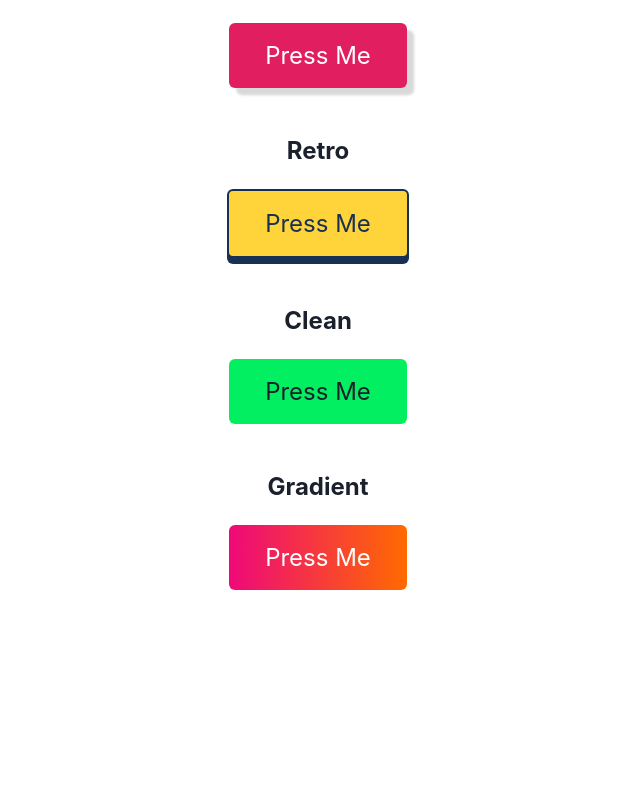
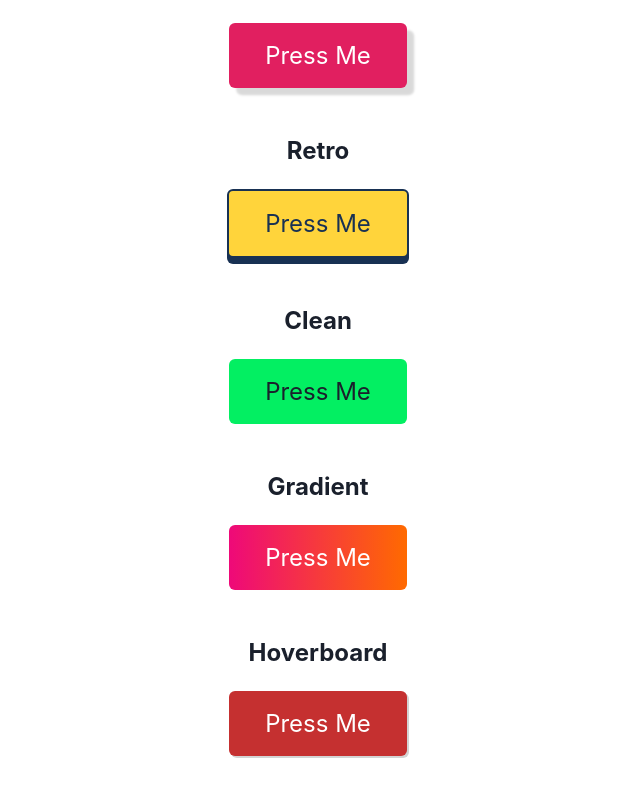
Before and after one commit to ncarchedi/big-ass-buttons.js, a Next.js app: page / in a window 1280 px wide. Shown: the part 467-1263 px from the top of the page, without its empty margins (322-962 px from the left). Before the commit the page ends 1185 px from the top, so only its background shows below. Built offline with nearby package versions, Linux system fonts and the light colour scheme.

Commit message:
add button from personal website

```diff
--- a/src/pages/index.js
+++ b/src/pages/index.js
@@ -18,7 +18,7 @@ export default function Home() {
           way to guarantee 100% of people click it.
         </p>
 
-        <div class="examples">
+        <div className="examples">
           <div className="example">
             <h2>Keyboard</h2>
             <Button type="keyboard">Press Me</Button>
@@ -43,6 +43,11 @@ export default function Home() {
             <h2>Gradient</h2>
             <Button type="gradient">Press Me</Button>
           </div>
+
+          <div className="example">
+            <h2>Hoverboard</h2>
+            <Button type="hoverboard">Press Me</Button>
+          </div>
         </div>
       </main>
     </div>
--- a/src/styles/globals.css
+++ b/src/styles/globals.css
@@ -1,7 +1,4 @@
 :root {
-  --lightpurple: #ebd0ff;
-  --purple: #792bb3;
-  --darkpurple: #330556;
   --px: 1.5em;
   --py: 0.75em;
 }
@@ -71,7 +68,7 @@ body {
 /* buttons */
 
 .button {
-  border: 1px solid black;
+  background-color: rgb(235, 235, 235);
   padding: var(--py) var(--px);
   border-radius: 0.25em;
   font-size: 1.5rem;
@@ -100,7 +97,6 @@ body {
 }
 
 .floating {
-  border: none;
   box-shadow: 0.3em 0.3em 0.1em 0 rgba(0, 0, 0, 0.15);
   background-color: #e11f60;
   color: white;
@@ -134,7 +130,6 @@ body {
 
 .clean {
   background-color: rgb(3, 239, 98);
-  border: none;
 }
 
 .clean:hover {
@@ -148,7 +143,6 @@ body {
 .gradient {
   background-image: linear-gradient(to right, #ee0979, #ff6a00);
   color: white;
-  border: none;
 }
 
 .gradient:hover {
@@ -158,3 +152,14 @@ body {
 .gradient:active {
   transform: perspective(1px) scale(0.95);
 }
+
+.hoverboard {
+  background-color: #c53030;
+  color: white;
+  box-shadow: 2px 2px 0 lightgrey;
+  transition: 0.2s;
+}
+
+.hoverboard:hover {
+  box-shadow: 8px 8px 0 lightgrey;
+}
```
